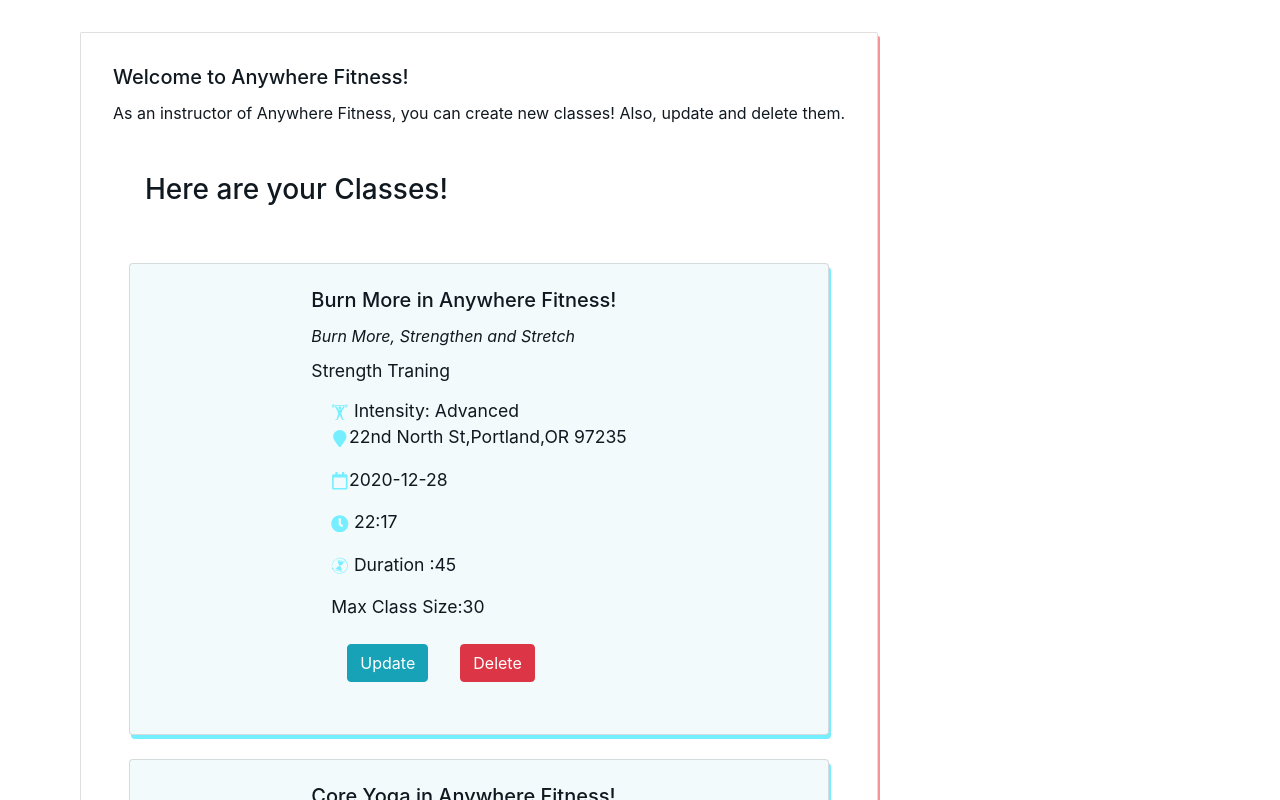
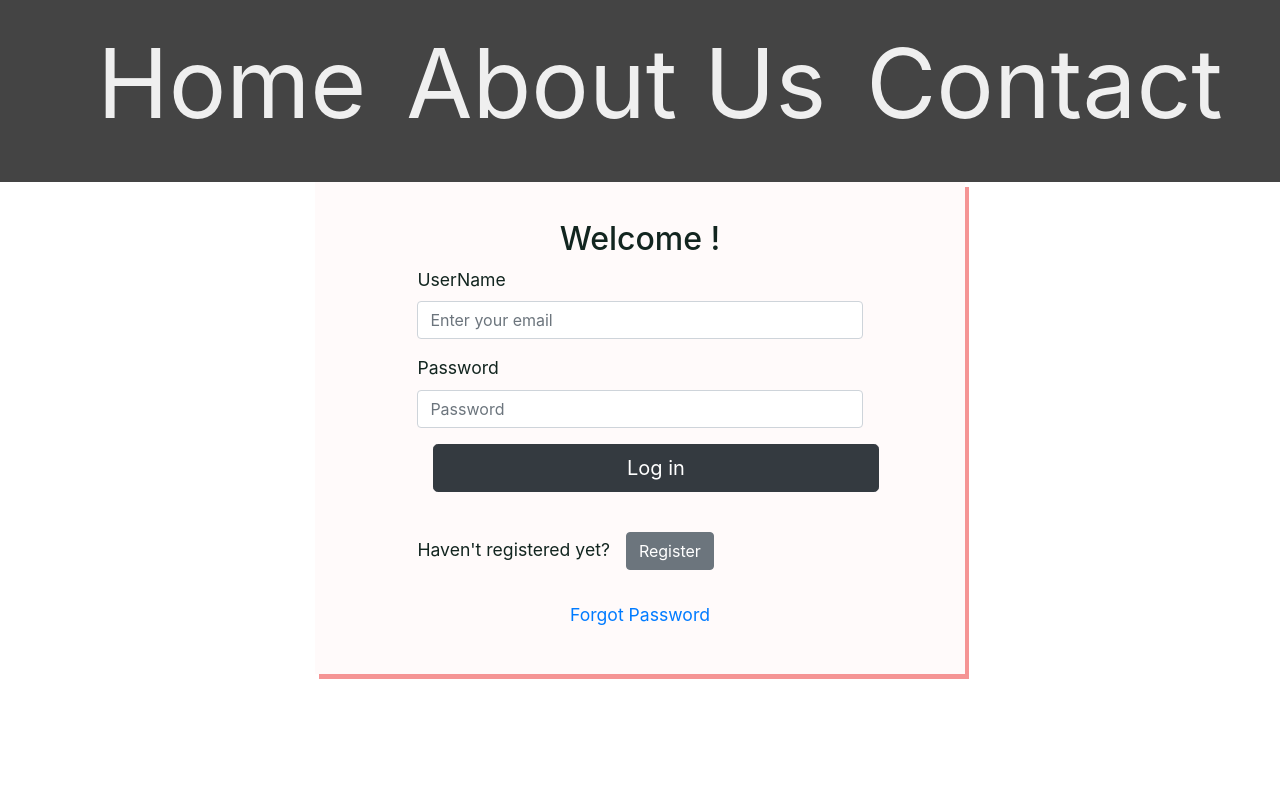
Before and after one commit to anywherefitness-tt187/Front-End-Anywherefitness, a React (Create React App) app: page /instructor in a window 1280 px wide. Shown: the top 800 px of the page. Built offline with nearby package versions, Linux system fonts and the light colour scheme.

Commit message:
temp instructor login done

```diff
--- a/src/App.css
+++ b/src/App.css
@@ -126,4 +126,15 @@ h4{
 button{
   margin:0.5rem 1rem;
 }
+.login-form{
+  width:100%;
+  max-width: 650px;
+  padding:3% 8%;
+  margin:auto;
+  font-size: 1.1rem;
+  height:100%;
+  background-color: snow;
+  box-shadow: 4px 5px #f59494;
+  color:#12251f;
+}
 /* ---- ends the css for instructor feature ---- */
--- a/src/App.js
+++ b/src/App.js
@@ -1,5 +1,5 @@
-import React,{useState} from 'react';
-import { BrowserRouter, Route, Switch } from 'react-router-dom';
+import React from 'react';
+import { BrowserRouter, Route} from 'react-router-dom';
 import Home from './components/Home';
 import User from './components/User';
 import './App.css';
@@ -12,9 +12,7 @@ export default function App() {
     <div className= 'app'>
       <Route component={Home} path='/' exact/>
       <Route component={User} path='/user'/>
-      <Route path="/instructor">
-        <InstructorHome/>
-      </Route>
+      <Route path="/instructor" component={InstructorHome} />
       </div>
       </BrowserRouter>
   )
--- a/src/components/Instructor/InstructorClass.js
+++ b/src/components/Instructor/InstructorClass.js
@@ -1,8 +1,6 @@
 import React from 'react';
 import {useHistory} from 'react-router-dom';
 import {Button,Card,CardTitle,CardText,CardSubtitle, CardBody} from 'reactstrap';
-// import {Link} from 'react-router-dom';
-// import { FontAwesome } from 'react-icons/fa';
 import { FaMapMarker,FaRegCalendar,FaClock} from 'react-icons/fa';
 import { GiWeightLiftingUp,GiDuration } from "react-icons/gi";
 import {IconContext} from "react-icons";
--- a/src/components/Instructor/InstructorHome.js
+++ b/src/components/Instructor/InstructorHome.js
@@ -1,10 +1,13 @@
 import React,{useState} from 'react';
-import { Route, Switch } from 'react-router-dom';
+import { Route, Switch} from 'react-router-dom';
 import InstructorDashboard from './InstructorDashboard';
 import InstructorCreateForm from './InstructorCreateForm';
 import InstructorUpdateForm from './InstructorUpdateForm';
+import InstructorLogin from '../InstructorLogin';
+import NavBar from '../NavBar';
 
 export default function InstructorHome() {
+
     const initialClass=[{
         class_name:"Burn More",
         class_description:"Burn More, Strengthen and Stretch",
@@ -33,15 +36,17 @@ export default function InstructorHome() {
 
   return (
       <div className="ins_home">
+        <NavBar/>
         <Switch>
-        {/* check path for login of instructor and change accordingly */
-        //  <Route exact path="/instructor/dashboard">
-        }
-        <Route exact path="/instructor/">
-          <InstructorDashboard classList={classList} setClassList={setClassList}/>
+        <Route exact path="/instructor">
+        <InstructorLogin/>
         </Route>
 
-        <Route path="/instructor/createform">
+        <Route exact path="/instructor/dashboard">
+        <InstructorDashboard classList={classList} setClassList={setClassList}/>
+        </Route>
+
+        <Route exact path="/instructor/createform">
             <InstructorCreateForm setClassList={setClassList}/>
         </Route>
 
@@ -49,6 +54,7 @@ export default function InstructorHome() {
             <InstructorUpdateForm classList={classList} setClassList={setClassList}/>
         </Route>
       </Switch>
+
       </div>
   )
 }
--- a/src/components/Instructor/InstructorUpdateForm.js
+++ b/src/components/Instructor/InstructorUpdateForm.js
@@ -114,7 +114,7 @@ function InstructorUpdateForm({classList,setClassList}){
           .post(`https://jsonplaceholder.typicode.com/posts`, classInfo)
           .then((res)=>{
             console.log('Response back from reqres:',res.data)
-            setClassList([res.data])
+            // setClassList([res.data)
             history.push('/dashboard/classes')
             //clear server error
             setServerError(null);
--- /dev/null
+++ b/src/components/InstructorLogin.js
@@ -0,0 +1,97 @@
+import React,{useState} from 'react';
+import { useHistory } from "react-router-dom";
+// import NavBar from './NavBar';
+import {Form,Input,Label,FormGroup,Button } from 'reactstrap';
+import axios from "axios";
+
+
+export default function InstructorLogin() {
+    // const [loginInfo,setLoginInfo]=useState();
+    const history=useHistory();
+
+    const [loginData,setLoginData]=useState({
+      username:"",
+      password:""
+    });
+
+    const[error,setError] =useState("");
+
+    const handleChange=(e)=>{
+      setLoginData({...loginData,
+      [e.target.name]:e.target.value});
+    }
+
+    const url = '#herokoo.com';
+
+    const handleSubmit=(e)=>{
+        console.log('on submit=',loginData);
+      e.preventDefault();
+      axios //to be replaced with axiosWithAuth once login is ready
+          .post(`https://jsonplaceholder.typicode.com/posts`, loginData)
+          .then((res)=>{
+            console.log('Response back from reqres:',res.data)
+            // setLoginData(res.data)
+            // window.localStorage.setItem('token', res.data)
+            history.push('/instructor/dashboard')
+            //clear server error
+            // setError(null);
+          })
+      .catch(err=>{
+        console.log('error in loginData call',err);
+        setError("Invalid Login name or Password");
+        console.log('Login Failed for the User:',loginData.username);
+      })
+    }
+
+    const routeToRegister=(e)=>{
+       history.push('/signup');
+    }
+
+return (
+    <>
+    <Form className="login-form"
+      onSubmit={handleSubmit}
+      name="login"
+      >
+       <h2 className="text-center">Welcome !</h2>
+       <FormGroup className="text-left">
+        <Label htmlFor="username"> UserName </Label>
+        <Input type="text"
+        id="username"
+        name="username"
+        value={loginData.username}
+        onChange={handleChange}
+        placeholder="Enter your email"
+        />
+        </FormGroup>
+
+        <FormGroup className="text-left">
+        <Label htmlFor="password"> Password </Label>
+        <Input type="password"
+        id="password"
+        name="password"
+        value={loginData.password}
+        onChange={handleChange}
+        placeholder="Password"
+        />
+        </FormGroup>
+
+       <Button className="btn-lg btn-dark btn-block"
+       type="submit"
+       >Log in</Button>
+        <p className="pt-4">Haven't registered yet?
+        <Button
+        className="ml-3"
+        onClick={routeToRegister}
+         >Register</Button>
+         </p>
+
+        <div className="text-center p-2">
+          <a href="/forgot-password">Forgot Password</a>
+        </div>
+    </Form>
+
+    </>
+)
+
+}
```
Also changed, not shown: src/components/Instructor.js (deleted, +0 -17 lines), 1 other file (tests, documents, lock files or other folders).
